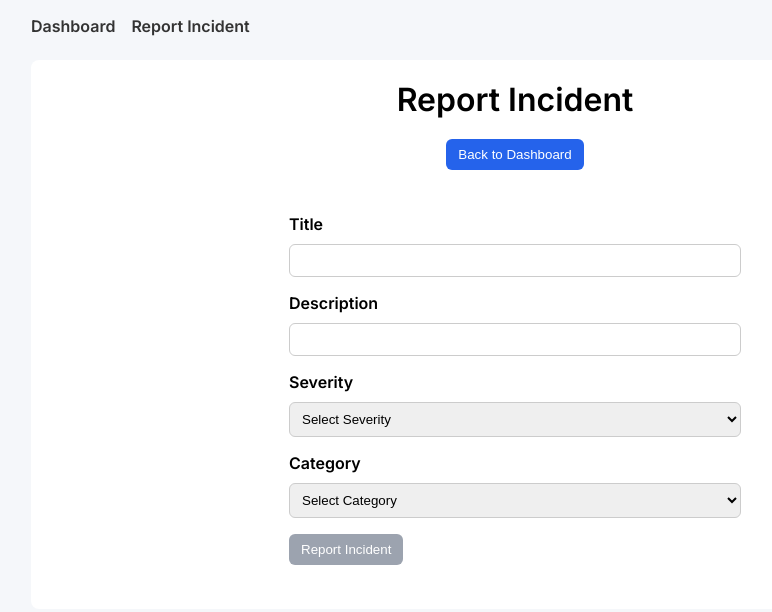
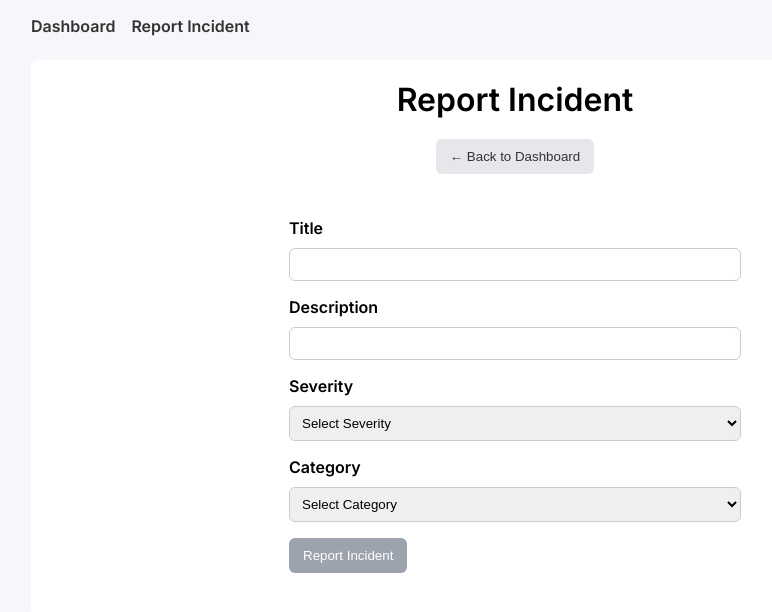
Before and after one commit to AnastasiaCherniakh/incident-management-dashboard, a React (Vite) app: page /report in a window 1280 px wide. Shown: the top 612 px of the page, without its empty margins (125-897 px from the left). Built offline with nearby package versions, Linux system fonts and the light colour scheme.

Commit message:
refine the table styling for the modern look, introduce primary and secondary buttons

```diff
--- a/src/App.css
+++ b/src/App.css
@@ -47,21 +47,35 @@ h1 {
 
 /* Buttons */
 button {
-  padding: 8px 12px;
+  padding: 10px 14px;
   border: none;
   border-radius: 6px;
-  background-color: #2563eb;
-  color: white;
+  font-weight: 500;
+  transition: all 0.2s ease;
   cursor: pointer;
-}
-
-button:hover {
-  background-color: #1d4ed8;
 }
 
 button:disabled {
   background-color: #9ca3af;
   cursor: not-allowed
+}
+
+.button-primary {
+  background-color: #2563eb;
+  color: white;
+}
+
+.button-primary:hover {
+  background-color: #1d4ed8;
+}
+
+.button-secondary {
+  background-color: #e5e7eb;
+  color: #333;
+}
+
+.button-secondary:hover {
+  background-color: #d1d5db;
 }
 
 /* Inputs */
@@ -111,6 +125,16 @@ form > div {
 .incident-table {
   width: 100%;
   border-collapse: collapse;
+  border-radius: 8px;
+  overflow: hidden;
+}
+
+.incident-table th {
+  font-weight: 600;
+}
+
+.incident-table td {
+  vertical-align: middle;
 }
 
 .incident-table th,
--- a/src/components/IncidentForm.tsx
+++ b/src/components/IncidentForm.tsx
@@ -128,6 +128,7 @@ export default function IncidentForm({ onSubmit }: Props) {
 
             <button
             type="submit"
+            className="button-primary"
             disabled={!formData.title || !formData.severity || !formData.category} //disable submit if required fields are empty
             >Report Incident
             </button>
--- a/src/pages/DashboardPage.tsx
+++ b/src/pages/DashboardPage.tsx
@@ -37,7 +37,7 @@ export default function DashboardPage() {
 
             <div className="dashboard-actions">
                 <Link to="/report">
-                    <button>Add New Incident</button>
+                    <button className="button-primary">Add New Incident</button>
                 </Link>
             </div>
 
--- a/src/pages/ReportIncidentPage.tsx
+++ b/src/pages/ReportIncidentPage.tsx
@@ -14,7 +14,7 @@ export default function ReportIncidentPage() {
 
             <div className="form-header">
                 <Link to="/">
-                    <button>Back to Dashboard</button>
+                    <button className="button-secondary">← Back to Dashboard</button>
                 </Link>
             </div>
 
```
